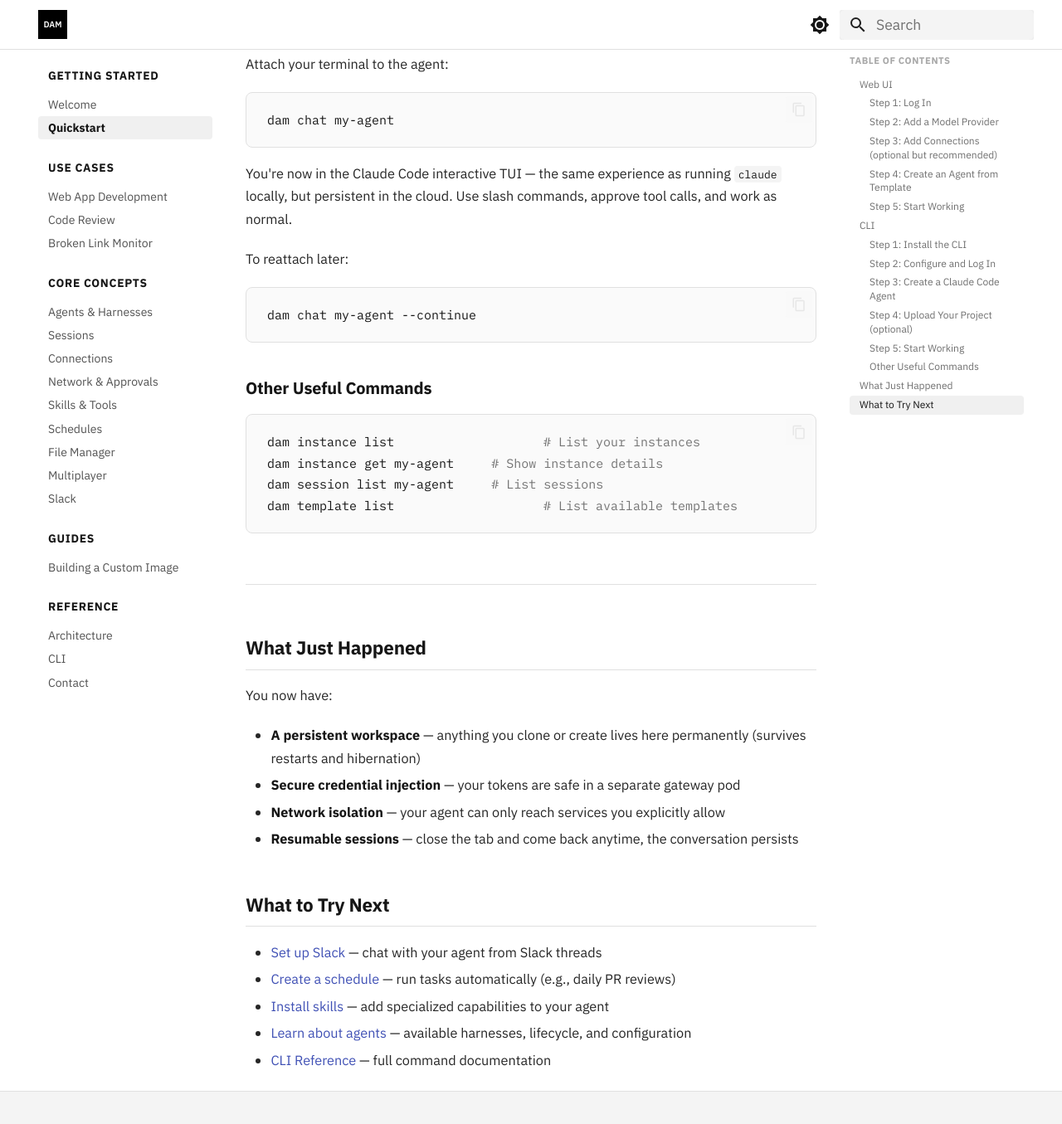
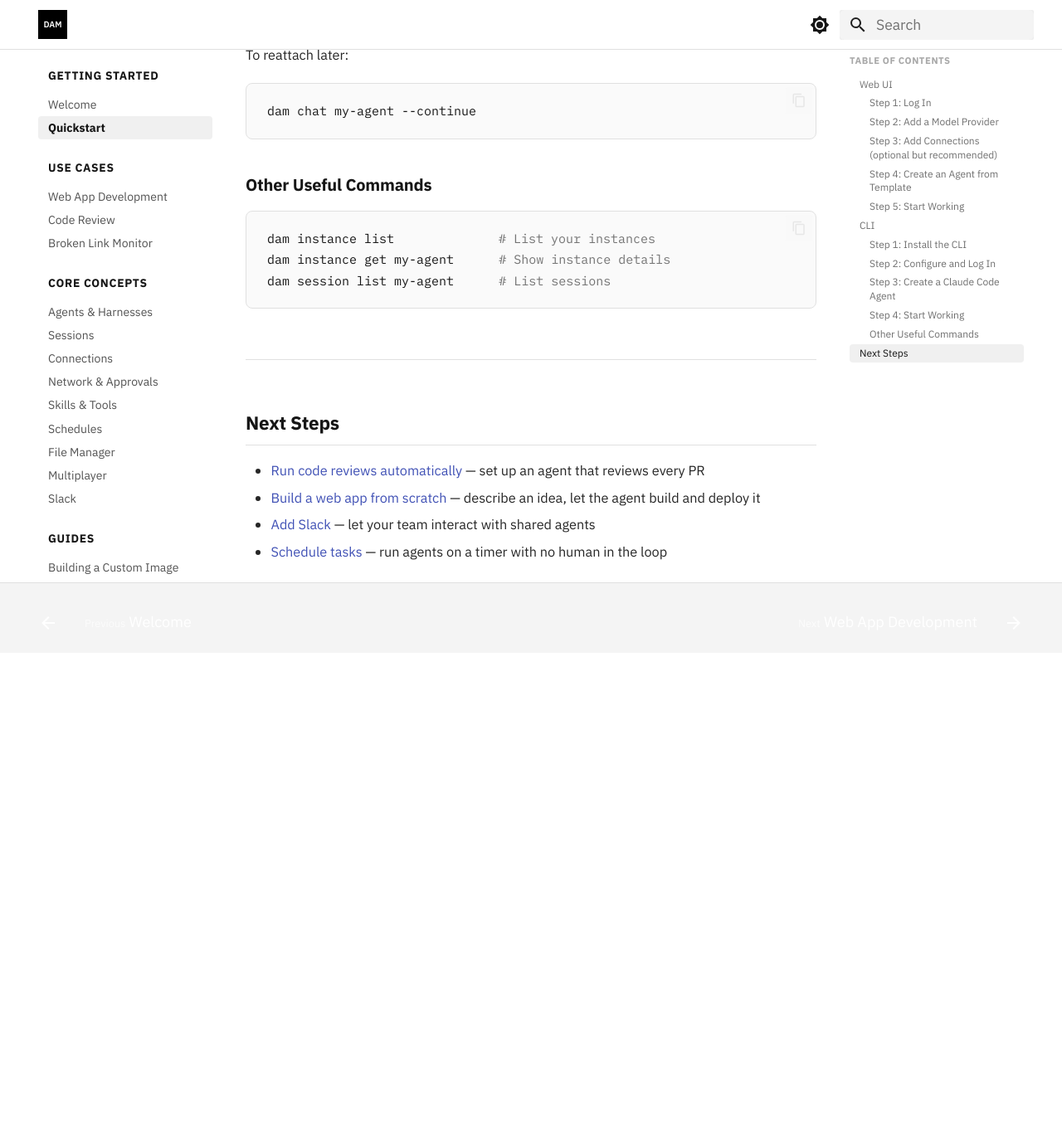
Before and after one commit to dam-agents/docs, an MkDocs documentation site: the page built from docs/getting-started/quickstart.md, in a window 1280 px wide and 1400 px high, scrolled down 2902 px. Shown: the top 1355 px of the window at 83% size. Built offline with MkDocs 1.6.1 and Material for MkDocs 9.7.7, drawn with Linux system fonts in a browser that asks for light colours; after the commit the page ends 3689 px from its top, so only the background shows below that; some of the changed text lies outside the part shown.

Commit message:
docs: quickstart

````diff
--- a/docs/getting-started/quickstart.md
+++ b/docs/getting-started/quickstart.md
@@ -1,6 +1,6 @@
 # Quickstart
 
-Get a Claude Code agent running in 5 minutes.
+Launch a Claude Code agent in the cloud in minutes.
 
 Prefer the command line? [Jump to CLI quickstart](#cli).
 
@@ -91,17 +91,7 @@ Wait for it to reach running state:
 dam instance create my-agent --template claude-code --wait
 ```
 
-### Step 4: Upload Your Project (optional)
-
-Import a local project into the agent's workspace:
-
-```bash
-dam import my-agent ./my-project
-```
-
-This uploads the folder to `work/my-project` on the agent.
-
-### Step 5: Start Working
+### Step 4: Start Working
 
 Attach your terminal to the agent:
 
@@ -120,27 +110,16 @@ dam chat my-agent --continue
 ### Other Useful Commands
 
 ```bash
-dam instance list                    # List your instances
-dam instance get my-agent     # Show instance details
-dam session list my-agent     # List sessions
-dam template list                    # List available templates
+dam instance list              # List your instances
+dam instance get my-agent      # Show instance details
+dam session list my-agent      # List sessions
 ```
 
 ---
 
-## What Just Happened
+## Next Steps
 
-You now have:
-
-- **A persistent workspace** — anything you clone or create lives here permanently (survives restarts and hibernation)
-- **Secure credential injection** — your tokens are safe in a separate gateway pod
-- **Network isolation** — your agent can only reach services you explicitly allow
-- **Resumable sessions** — close the tab and come back anytime, the conversation persists
-
-## What to Try Next
-
-- **[Set up Slack](../integrations/slack.md)** — chat with your agent from Slack threads
-- **[Create a schedule](../core-concepts/schedules.md)** — run tasks automatically (e.g., daily PR reviews)
-- **[Install skills](../core-concepts/skills-and-tools.md)** — add specialized capabilities to your agent
-- **[Learn about agents](../core-concepts/agents.md)** — available harnesses, lifecycle, and configuration
-- **[CLI Reference](../reference/cli.md)** — full command documentation
+- **[Run code reviews automatically](../use-cases/code-review.md)** — set up an agent that reviews every PR
+- **[Build a web app from scratch](../use-cases/web-app-development.md)** — describe an idea, let the agent build and deploy it
+- **[Add Slack](../core-concepts/multiplayer.md)** — let your team interact with shared agents
+- **[Schedule tasks](../core-concepts/schedules.md)** — run agents on a timer with no human in the loop
````
